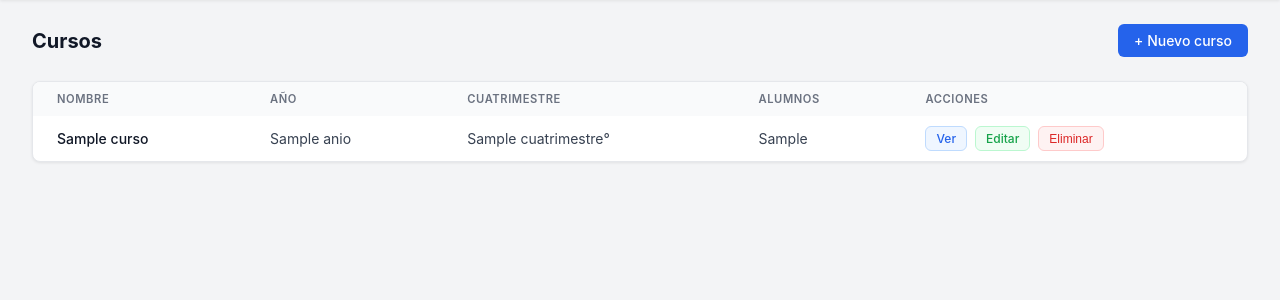
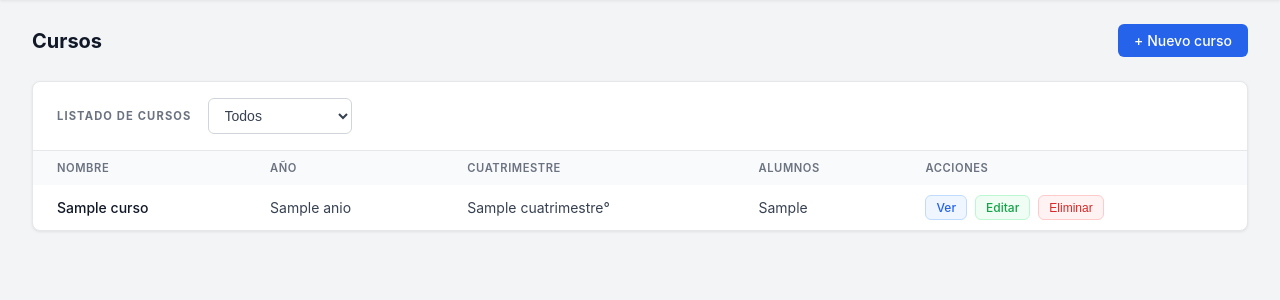
Before and after one commit to msoiffer-facu/tp_final_ids, a Flask app: template frontend/templates/cursos/cursos.html in a window 1280 px wide. Shown: the part 56-356 px from the top of the page. Run offline with Flask 3, Linux system fonts and the light colour scheme; the template is opened without the code that fills it: most values are stand-ins (such as "Sample title", 1, 10 or a date in 2020).

Commit message:
filtrado de cursos por cuatrimestre

```diff
--- a/backend/routes/cursos.py
+++ b/backend/routes/cursos.py
@@ -17,7 +17,8 @@ def get_cursos():
     try:
         page = int(request.args.get("page", 1))
         per_page = int(request.args.get("per_page", 10))
-        cursos, total = db_get_cursos(page, per_page)  # ← cambia la firma
+        cuatrimestre = request.args.get("cuatrimestre", "")
+        cursos, total = db_get_cursos(page, per_page, cuatrimestre)
     except:
         return jsonify({"error": "error en el servidor"}), 500
     return jsonify({
--- a/frontend/templates/cursos/cursos.html
+++ b/frontend/templates/cursos/cursos.html
@@ -10,20 +10,43 @@
 
 <div class="page-header">
     <h1 class="page-title">Cursos</h1>
+
+    <div class="page-header-right">
         <a href="/cursos/nuevo" class="btn-primary">+ Nuevo curso</a>
+    </div>
 </div>
 
 <div class="table-card">
+
+    <!-- HEADER tipo alumnos -->
+    <div class="table-card-header">
+
+        <h2>Listado de cursos</h2>
+
+        <form method="GET" action="/cursos" class="table-filters">
+
+            <select name="cuatrimestre" class="search-input" onchange="this.form.submit()">
+                <option value="" {% if cuatrimestre == "" %}selected{% endif %}>Todos</option>
+                <option value="1" {% if cuatrimestre == "1" %}selected{% endif %}>1° Cuatrimestre</option>
+                <option value="2" {% if cuatrimestre == "2" %}selected{% endif %}>2° Cuatrimestre</option>
+            </select>
+
+        </form>
+
+    </div>
+
+    <!-- TABLA -->
     <table>
         <thead>
             <tr>
-                <th>Nombre</th>
-                <th>Año</th>
-                <th>Cuatrimestre</th>
-                <th>Alumnos</th>
-                <th>Acciones</th>
+                <th class="text-center">Nombre</th>
+                <th class="text-center">Año</th>
+                <th class="text-center">Cuatrimestre</th>
+                <th class="text-center">Alumnos</th>
+                <th class="text-center">Acciones</th>
             </tr>
         </thead>
+
         <tbody>
             {% for curso in cursos %}
             <tr>
@@ -31,6 +54,7 @@
                 <td>{{ curso.anio }}</td>
                 <td>{{ curso.cuatrimestre }}°</td>
                 <td>{{ curso.cantidad_alumnos }}</td>
+
                 <td class="acciones">
                     <a href="/cursos/{{ curso.id }}" class="btn-accion ver">Ver</a>
                     <a href="/cursos/{{ curso.id }}/editar" class="btn-accion editar">Editar</a>
@@ -48,30 +72,39 @@
         </tbody>
     </table>
 
+    <!-- PAGINACIÓN estilo alumnos -->
     {% if total_pages > 1 %}
-    <div class="paginacion">
+    <div class="pagination">
+
         {% if page > 1 %}
-        <a href="?page={{ page - 1 }}" class="btn-pagina">&#60;</a>
+            <a href="?page={{ page - 1 }}">&lt;</a>
         {% endif %}
 
         {% for p in range(1, total_pages + 1) %}
-        <a href="?page={{ p }}" class="btn-pagina {% if p == page %}activa{% endif %}">{{ p }}</a>
+            <a href="?page={{ p }}" class="{% if p == page %}activa{% endif %}">
+                {{ p }}
+            </a>
         {% endfor %}
 
         {% if page < total_pages %}
-        <a href="?page={{ page + 1 }}" class="btn-pagina">&#62;</a>
+            <a href="?page={{ page + 1 }}">&gt;</a>
         {% endif %}
+
     </div>
     {% endif %}
 
-<!-- Modal de confirmación -->
+</div>
+
+<!-- MODAL igual que ya tenías -->
 <div id="modal-overlay" class="modal-overlay" style="display:none;">
     <div class="modal">
         <p class="modal-titulo">¿Estás seguro?</p>
-        <p class="modal-texto">Estás por eliminar el curso <strong id="modal-nombre"></strong>. Esta acción no se puede deshacer.</p>
+        <p class="modal-texto">
+            Estás por eliminar el curso <strong id="modal-nombre"></strong>.
+        </p>
         <div class="modal-btns">
             <button onclick="cerrarModal()" class="btn-cancelar">Cancelar</button>
-            <form id="form-eliminar" method="POST" style="display:inline;">
+            <form id="form-eliminar" method="POST">
                 <input type="hidden" name="_method" value="DELETE">
                 <button type="submit" class="btn-confirmar">Sí, eliminar</button>
             </form>
@@ -80,22 +113,3 @@
 </div>
 
 {% endblock %}
-
-{% block extra_scripts %}
-<script>
-    function confirmarEliminar(id, nombre) {
-        document.getElementById('modal-nombre').textContent = nombre;
-        document.getElementById('form-eliminar').action = '/cursos/' + id + '/eliminar';
-        document.getElementById('modal-overlay').style.display = 'flex';
-    }
-
-    function cerrarModal() {
-        document.getElementById('modal-overlay').style.display = 'none';
-    }
-
-    // Cerrar modal si se hace click fuera
-    document.getElementById('modal-overlay').addEventListener('click', function(e) {
-        if (e.target === this) cerrarModal();
-    });
-</script>
-{% endblock %}
```
Also changed, not shown: backend/dbs/db_cursos.py (+9 -5 lines), frontend/routes/views.py (+7 -5 lines). Lines whose indentation alone changed are shown as unchanged.
